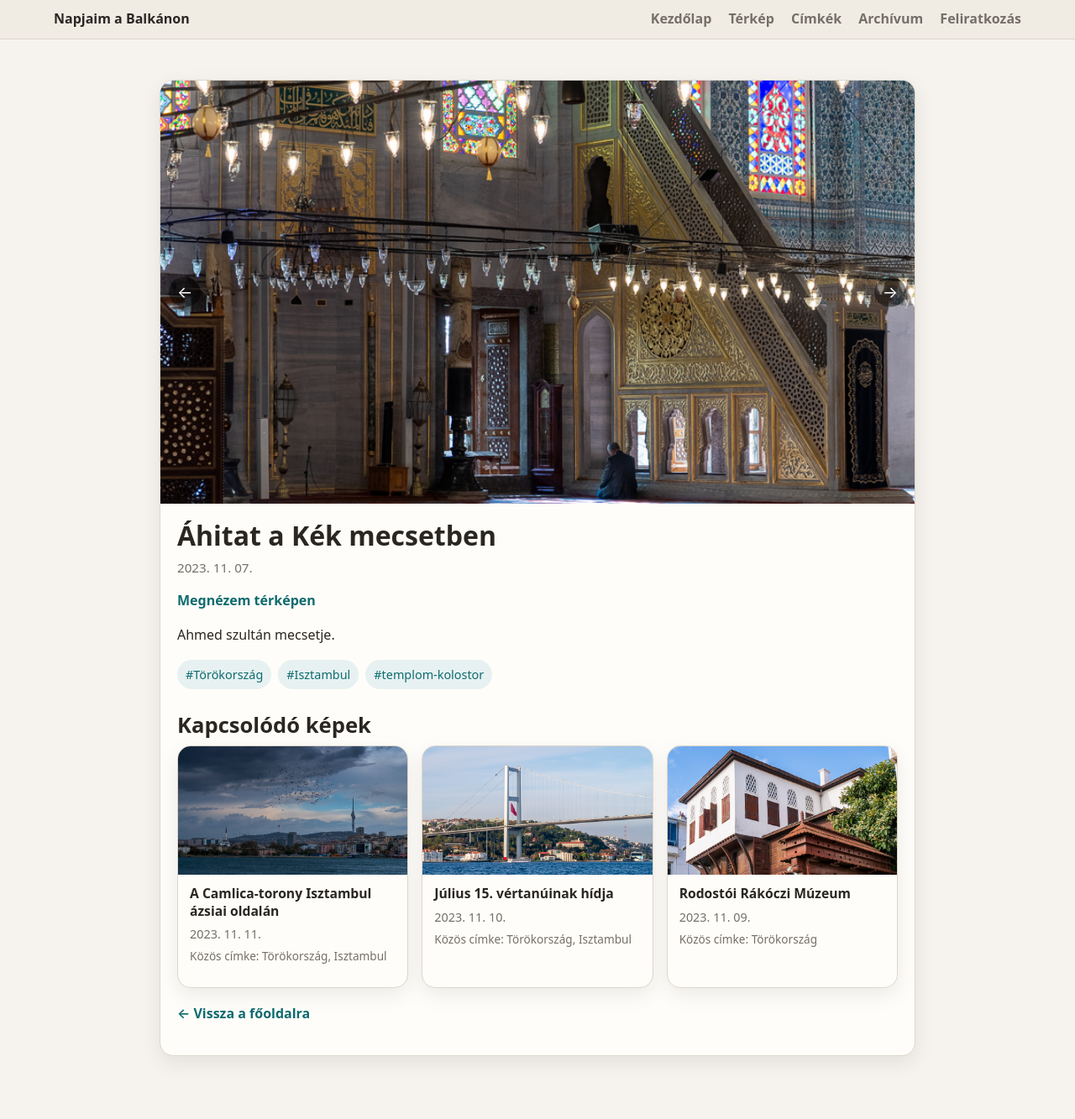
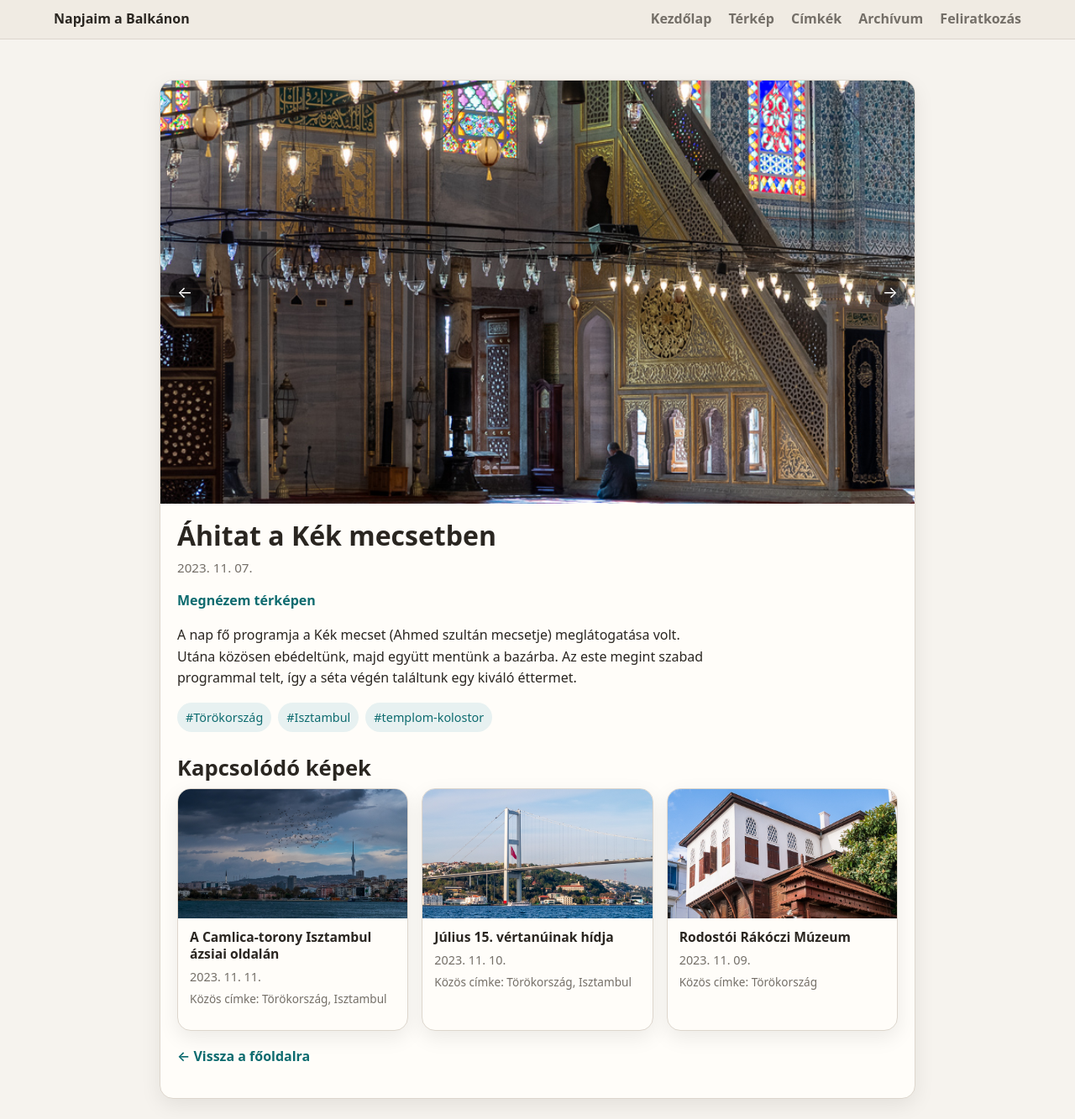
Before and after one commit to havassy/fotoblog, a Jekyll site: the page built from _posts/2023-11-07-kek_mecset.md, in a window 1280 px wide. Shown: the whole page at 84% size. Built offline with Jekyll 4.4.1, drawn with Linux system fonts in a browser that asks for light colours; before the commit the page ends 1282 px from its top, so only the background shows below that.

Commit message:
Auto-create/update posts from images [skip ci]

```diff
--- a/_posts/2023-11-07-kek_mecset.md
+++ b/_posts/2023-11-07-kek_mecset.md
@@ -13,7 +13,7 @@ tags:
   - "Törökország"
   - "Isztambul"
   - "templom-kolostor"
-description: "Ahmed szultán mecsetje."
+description: "A nap fő programja a Kék mecset (Ahmed szultán mecsetje) meglátogatása volt."
 ---
 
-Ahmed szultán mecsetje.
+A nap fő programja a Kék mecset (Ahmed szultán mecsetje) meglátogatása volt. Utána közösen ebédeltünk, majd együtt mentünk a bazárba. Az este megint szabad programmal telt, így a séta végén találtunk egy kiváló éttermet.
```
